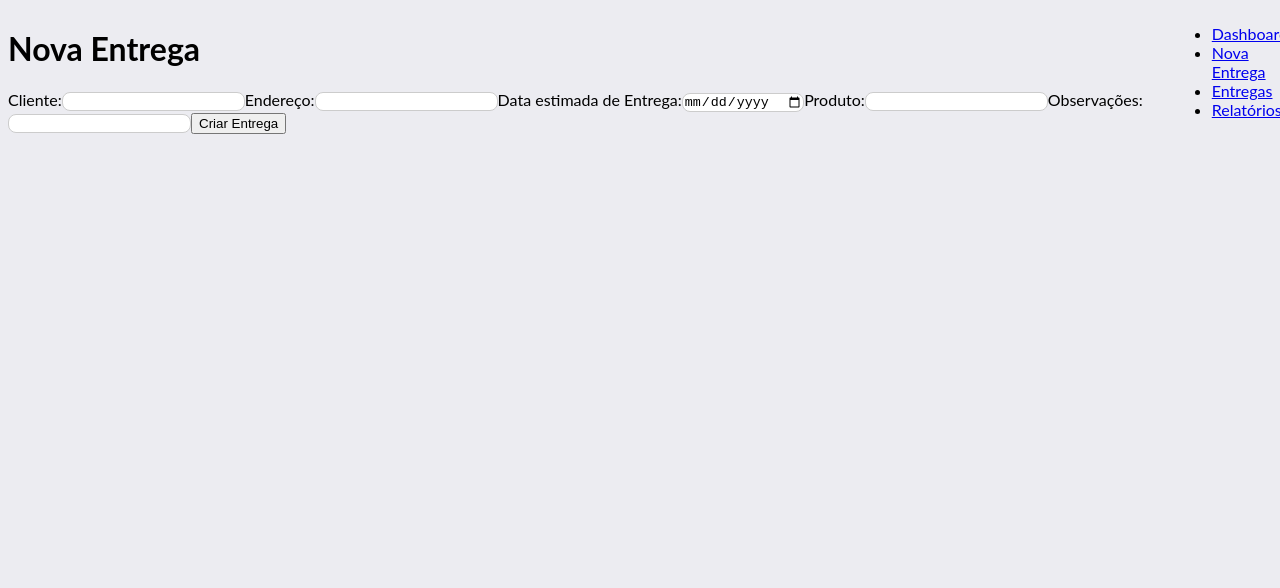
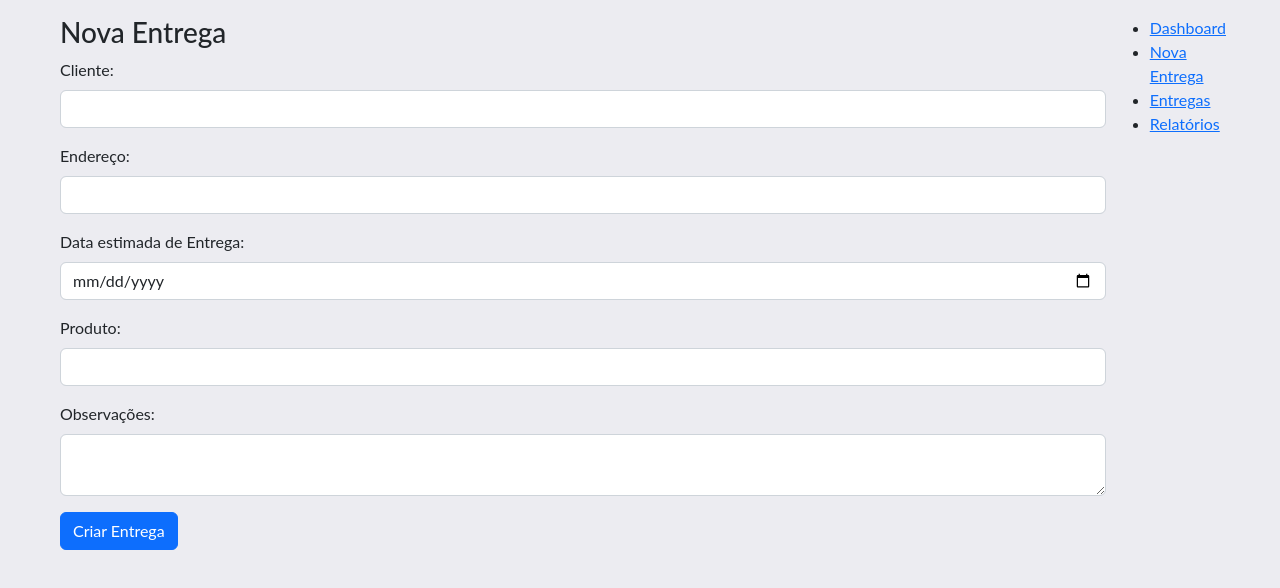
Before and after one commit to GiovaneRobertiTafine/transporte, an Angular app: page /home/nova-entrega in a window 1280 px wide. Shown: the top 588 px of the page. Built offline with nearby package versions, Linux system fonts and the light colour scheme.

Commit message:
feat: inseri bootstrap e estilos.

```diff
--- a/package.json
+++ b/package.json
@@ -18,6 +18,9 @@
     "@angular/platform-browser": "^16.2.0",
     "@angular/platform-browser-dynamic": "^16.2.0",
     "@angular/router": "^16.2.0",
+    "@ng-bootstrap/ng-bootstrap": "^15.1.2",
+    "@popperjs/core": "^2.11.6",
+    "bootstrap": "^5.2.3",
     "rxjs": "~7.8.0",
     "tslib": "^2.3.0",
     "zone.js": "~0.13.0"
@@ -26,6 +29,7 @@
     "@angular-devkit/build-angular": "^16.2.16",
     "@angular/cli": "^16.2.16",
     "@angular/compiler-cli": "^16.2.0",
+    "@angular/localize": "^16.2.0",
     "@types/jasmine": "~4.3.0",
     "jasmine-core": "~4.6.0",
     "karma": "~6.4.0",
--- a/src/app/app.module.ts
+++ b/src/app/app.module.ts
@@ -3,6 +3,7 @@ import { BrowserModule } from '@angular/platform-browser';
 
 import { AppRoutingModule } from './app-routing.module';
 import { AppComponent } from './app.component';
+import { NgbModule } from '@ng-bootstrap/ng-bootstrap';
 
 @NgModule({
   declarations: [
@@ -10,7 +11,8 @@ import { AppComponent } from './app.component';
   ],
   imports: [
     BrowserModule,
-    AppRoutingModule
+    AppRoutingModule,
+    NgbModule
   ],
   providers: [],
   bootstrap: [AppComponent]
--- a/src/app/pages/dashboard-detail.page.ts
+++ b/src/app/pages/dashboard-detail.page.ts
@@ -9,21 +9,29 @@ import { DeParaPipe } from "../pipes/de-para.pipe";
     selector: 'page-dashboard-detail',
     template: `
         <div>
-            <button [routerLink]="'/home/dashboard'">Voltar</button>
             <div>
-                <h1>Detalhes da Entrega</h1>
+                <h3>Detalhes da Entrega</h3>
+                <button class="btn btn-primary btn-sm mb-3" [routerLink]="'/home/dashboard'">Voltar</button>
                 <ng-container *ngIf="entrega; else emptyEntrega">
-                    <ul >
-                        <li>Cliente: {{entrega.cliente}}</li>
-                        <li>Data Envio: {{entrega.dataEnvio | date: 'dd/mm/yyyy'}}</li>
-                        <li>Status: {{statusEntrega[entrega.status] | dePara: 'status-entrega'}}</li>
-                        <li>Status: {{entrega.endereco}}</li>
-                        <li>Status: {{entrega.produto}}</li>
-                        <li>Status: {{entrega.dataEstimadaEntrega | date: 'dd/mm/yyyy'}}</li>
-                        <li>Status: {{entrega.observacoes}}</li>
+                    <ul class="list-group mb-3">
+                        <li class="list-group-item">
+                            <strong>Cliente: </strong>{{entrega.cliente}}</li>
+                        <li class="list-group-item">
+                            <strong>Data Envio:</strong>{{entrega.dataEnvio | date: 'dd/mm/yyyy'}}</li>
+                        <li class="list-group-item">
+                            <strong>Status: </strong>{{statusEntrega[entrega.status] | dePara: 'status-entrega'}}</li>
+                        <li class="list-group-item">
+                            <strong>Endereço: </strong>{{entrega.endereco}}</li>
+                        <li class="list-group-item">
+                            <strong>Produto: </strong>{{entrega.produto}}</li>
+                        <li class="list-group-item">
+                            <strong>Data estimada de entrega: </strong>{{entrega.dataEstimadaEntrega | date: 'dd/mm/yyyy'}}</li>
+                        <li class="list-group-item">
+                            <strong>Observações: </strong>{{entrega.observacoes}}</li>
                     </ul>
                     <h5>Histórico</h5>
-                    <table>
+                    <div class="table-responsive">
+                        <table class="table">
                             <thead>
                                 <tr>
                                     <th>Data</th>
@@ -37,6 +45,7 @@ import { DeParaPipe } from "../pipes/de-para.pipe";
                                 </tr>
                             </tbody>
                         </table>
+                    </div>
                 </ng-container>
                 <ng-template #emptyEntrega>
                     <p>Nenhuma entrega selecionada.</p>
--- a/src/app/pages/dashboard.page.ts
+++ b/src/app/pages/dashboard.page.ts
@@ -12,24 +12,26 @@ import { StatusEntrega } from "../models/enums/status-entrega.enum";
 import { StatusEntregaColorDirective } from "../directives/status-entrega-color.directive";
 import { Router } from "@angular/router";
 import { EntregasDto } from "../models/dto/entregas.dto";
+import { NgbPaginationModule } from "@ng-bootstrap/ng-bootstrap";
 
 @Component({
     selector: 'page-dashboard',
     template: `
-        <h1>Dashboard de Entregas</h1>
-        <div class="dashboard-content card">
-            <div class="dashboard-header">
-                <select name="filtro" id="filtro-select" [(ngModel)]="filtro.key">
+        <h3>Dashboard de Entregas</h3>
+        <div class="card">
+            <div class="d-lg-flex align-items-center p-3 gap-3 col-lg-6 col-auto">
+                <select class="form-select col mb-3 mb-lg-0" name="filtro" id="filtro-select" [(ngModel)]="filtro.key">
                     <option [value]="undefined" hidden>Selecione</option>
                     <option *ngFor="let item of listaFiltro; trackBy trackByIndex" [value]="item">
                         {{item | dePara: 'filtro-dashboard'}}
                     </option>
                 </select>
-                <input type="text" name="filtro-input" [(ngModel)]="filtro.value">
-                <button class="btn btn-primary">Buscar</button>
+                <input class="form-control col mb-3 mb-lg-0" type="text" name="filtro-input" [(ngModel)]="filtro.value">
+                <button class="btn btn-primary col-auto">Buscar</button>
             </div>
-            <div class="dashboard-table">
-                <table>
+            <div class="border-top">
+                <div class="table-responsive">
+                    <table class="table">
                         <thead>
                             <tr>
                                 <th>Pedido</th>
@@ -43,12 +45,18 @@ import { EntregasDto } from "../models/dto/entregas.dto";
                                 <td>{{item.id}}</td>
                                 <td>{{item.cliente}}</td>
                                 <td>{{item.dataEnvio | date: 'dd/mm/yyyy'}}</td>
-                            <td [status]="item.status">
+                                <td>
+                                    <span class="p-1 rounded-2" [status]="item.status">
                                         {{statusEntrega[item.status] | dePara: 'status-entrega'}}
+                                    </span>
                                 </td>
                             </tr>
                         </tbody>
                     </table>
+                </div>
+            </div>
+            <div class="d-flex justify-content-end align-itens-center pe-3">
+                <ngb-pagination [collectionSize]="0" />
             </div>
         </div>
     `,
@@ -60,8 +68,22 @@ import { EntregasDto } from "../models/dto/entregas.dto";
             justify-content: space-between;
             padding: 16px;
         }
+        .dashboard-table {
+            ngb-pagination {
+                float: right;
+            }
+        }
+        tr>th {
+            white-space: nowrap;
+        }
     `],
-    imports: [CommonModule, NgFor, DeParaPipe, FormsModule, StatusEntregaColorDirective],
+    imports: [
+        CommonModule,
+        DeParaPipe,
+        FormsModule,
+        StatusEntregaColorDirective,
+        NgbPaginationModule
+    ],
     providers: [EntregaService]
 })
 export class DashboardPage {
--- a/src/app/pages/nova-entrega.page.ts
+++ b/src/app/pages/nova-entrega.page.ts
@@ -11,46 +11,56 @@ import { takeUntilDestroyed } from "@angular/core/rxjs-interop";
     selector: 'page-nova-entrega',
     template: `
         <div class="nova-entrega-container">
-            <h1>Nova Entrega</h1>
+            <h3>Nova Entrega</h3>
             <form [formGroup]="entregaForm" (ngSubmit)="novaEntrega(); focusFormInvalid.focus()"
                 focusInvalid #focusFormInvalid="focusInvalid" [selectorInvalid]="selectorInvalid">
-                <label for="cliente">Cliente:</label>
-                <input type="text" id="cliente" name="cliente" formControlName="cliente">
-                <div class="msg-control-invalid" *ngIf="entregaForm.get('cliente')?.hasError('required') &&
+                <div class="mb-3">
+                    <label class="form-label" for="cliente">Cliente:</label>
+                    <input type="text" class="form-control" id="cliente" name="cliente" formControlName="cliente">
+                    <div class="small text-danger" *ngIf="entregaForm.get('cliente')?.hasError('required') &&
                         entregaForm.get('cliente')?.touched">
                         Cliente é requerido.
                     </div>
+                </div>
 
-
-                <label for="endereco">Endereço:</label>
-                <input type="text" id="endereco" name="endereco" formControlName="endereco">
-                <div class="msg-control-invalid" *ngIf="entregaForm.get('endereco')?.hasError('required') &&
+                <div class="mb-3">
+                    <label class="form-label" for="endereco">Endereço:</label>
+                    <input type="text" class="form-control" id="endereco" name="endereco" formControlName="endereco">
+                    <div class="small text-danger" *ngIf="entregaForm.get('endereco')?.hasError('required') &&
                         entregaForm.get('endereco')?.touched">
                         Endereço é requerido.
                     </div>
+                </div>
 
-                <label for="dataEstimadaEntrega">Data estimada de Entrega:</label>
-                <input type="date" id="dataEstimadaEntrega" name="dataEstimadaEntrega" formControlName="dataEstimadaEntrega">
-                <div class="msg-control-invalid" *ngIf="entregaForm.get('dataEstimadaEntrega')?.hasError('required') &&
+                <div class="mb-3">
+                    <label class="form-label" for="dataEstimadaEntrega">Data estimada de Entrega:</label>
+                    <input class="form-control" type="date" id="dataEstimadaEntrega" name="dataEstimadaEntrega" formControlName="dataEstimadaEntrega">
+                    <div class="small text-danger" *ngIf="entregaForm.get('dataEstimadaEntrega')?.hasError('required') &&
                         entregaForm.get('dataEstimadaEntrega')?.touched">
                         Data é requerido.
                     </div>
-                <div class="msg-control-invalid" *ngIf="entregaForm.get('dataEstimadaEntrega')?.hasError('menorQueHoje') &&
+                    <div class="small text-danger" *ngIf="entregaForm.get('dataEstimadaEntrega')?.hasError('menorQueHoje') &&
                         entregaForm.get('dataEstimadaEntrega')?.touched">
                         A data precisa ser posterior a hoje.
                     </div>
+                </div>
 
-                <label for="produto">Produto:</label>
-                <input type="text" id="produto" name="produto" formControlName="produto">
-                <div class="msg-control-invalid" *ngIf="entregaForm.get('produto')?.hasError('required') &&
+                <div class="mb-3">
+                    <label class="form-label" for="produto">Produto:</label>
+                    <input type="text" class="form-control" id="produto" name="produto" formControlName="produto">
+                    <div class="small text-danger" *ngIf="entregaForm.get('produto')?.hasError('required') &&
                         entregaForm.get('produto')?.touched">
                         Produto é requerido.
                     </div>
+                </div>
 
-                <label for="observacoes">Observações:</label>
-                <input type="text" id="observacoes" name="observacoes" formControlName="observacoes">
+                <div class="mb-3">
+                    <label class="form-label" for="observacoes">Observações:</label>
+                    <textarea type="text" class="form-control" id="observacoes" name="observacoes" formControlName="observacoes">
+                    </textarea>
+                </div>
 
-                <button type="submit">Criar Entrega</button>
+                <button class="btn btn-primary" type="submit">Criar Entrega</button>
             </form>
         </div>
     `,
--- a/src/app/templates/home.template.ts
+++ b/src/app/templates/home.template.ts
@@ -6,8 +6,10 @@ import { SideMenuComponent } from "../components/side-menu.component";
 @Component({
     selector: 'template-home',
     template: `
-        <div class="home-container">
-            <router-outlet></router-outlet>
+        <div class="d-flex justify-content-between py-3 px-1 px-lg-5">
+            <div class="container-fluid">
+                <router-outlet />
+            </div>
             <component-side-menu />
         </div>
     `,
--- a/src/main.ts
+++ b/src/main.ts
@@ -1,3 +1,5 @@
+/// <reference types="@angular/localize" />
+
 import { platformBrowserDynamic } from '@angular/platform-browser-dynamic';
 
 import { AppModule } from './app/app.module';
--- a/src/styles.scss
+++ b/src/styles.scss
@@ -1,4 +1,5 @@
 /* You can add global styles to this file, and also import other style files */
+@import 'bootstrap/scss/bootstrap';
 
 $primary-color: #1059a7;
 $border-radius: 8px;
@@ -18,27 +19,29 @@ body {
     background-color: rgb(236, 236, 241);
 }
 
-.btn {
-    border-radius: 8px;
-    padding: 8px 16px;
-    cursor: pointer;
-    border: none;
+// .btn {
+//     border-radius: 8px;
+//     padding: 8px 16px;
+//     cursor: pointer;
+//     border: none;
 
-    &.btn-primary {
-        background-color: $primary-color;
-        color: white;
-        border: none;
-    }
-}
+//     &.btn-primary {
+//         background-color: $primary-color;
+//         color: white;
+//         border: none;
+//     }
+// }
 
-input,
-select {
-    border-radius: $border-radius;
-    border: 1px solid #ccc;
-}
+// input,
+// select {
+//     border-radius: $border-radius;
+//     border: 1px solid #ccc;
+// }
 
-.card {
-    background-color: #f9f9f9;
-    border-radius: 8px;
-    border: 1px solid #ddd;
-}
+// .card {
+//     background-color: #f9f9f9;
+//     border-radius: 8px;
+//     border: 1px solid #ddd;
+// }
+
+/* Importing Bootstrap SCSS file. */
--- a/tsconfig.app.json
+++ b/tsconfig.app.json
@@ -3,7 +3,9 @@
   "extends": "./tsconfig.json",
   "compilerOptions": {
     "outDir": "./out-tsc/app",
-    "types": []
+    "types": [
+      "@angular/localize"
+    ]
   },
   "files": [
     "src/main.ts"
```
Also changed, not shown: 2 other files (tests, documents, lock files or other folders). Lines whose indentation alone changed are shown as unchanged.
